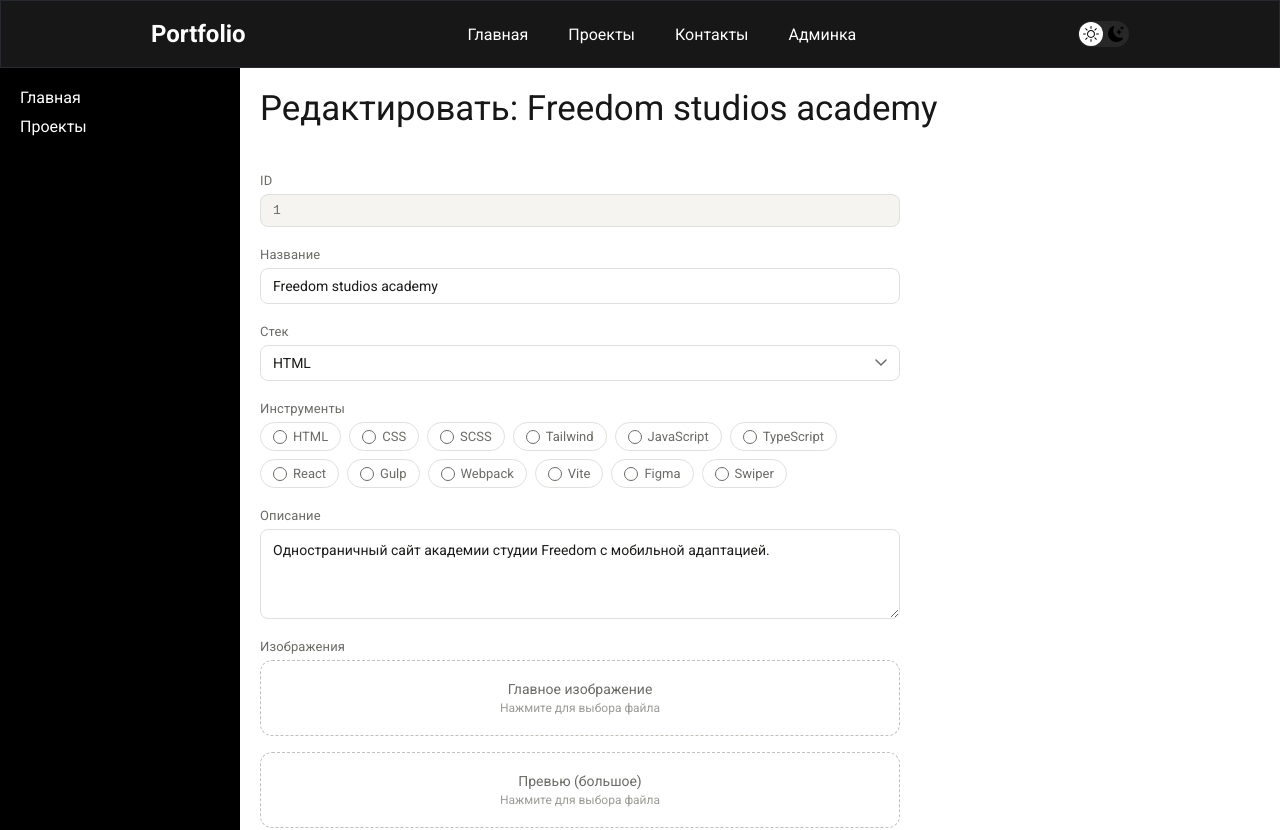
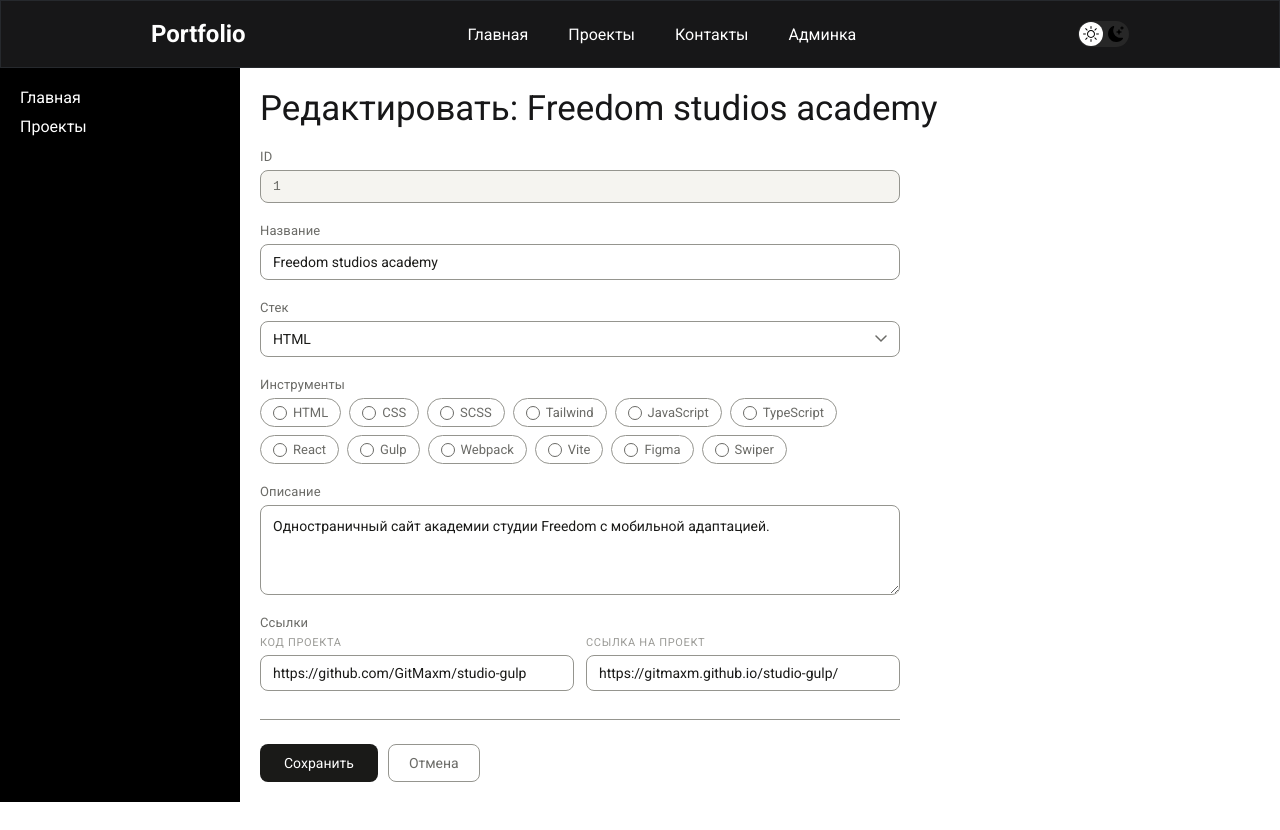
Before and after one commit to GitMaxm/portfolio-next, a Next.js app: page /admin/project/1 in a window 1280 px wide. Shown: the top 830 px of the page. After the commit the page ends 802 px from the top, so only its background shows below. Built offline with nearby package versions, Linux system fonts and the light colour scheme.

Commit message:
Убрана работа с изображениями

```diff
--- a/src/components/admin/EditProjectForm/index.jsx
+++ b/src/components/admin/EditProjectForm/index.jsx
@@ -1,10 +1,9 @@
 'use client'
 
 import styles from './index.module.scss'
-
-import { useState, useRef } from 'react'
-import { FormField } from "@components/admin/ui/adminForm/FormField";
-import { STACK_OPTIONS, TOOLS_LIST } from "@/constants/projectFormAdmin";
+import { useState } from 'react'
+import { FormField } from "@components/admin/ui/adminForm/FormField"
+import { STACK_OPTIONS, TOOLS_LIST } from "@/constants/projectFormAdmin"
 
 export default function EditProjectForm({ project, mode = 'edit' }) {
   const isCreate = mode === 'create'
@@ -12,54 +11,22 @@ export default function EditProjectForm({ project, mode = 'edit' }) {
   const [selectedTools, setSelectedTools] = useState(
     new Set(project?.tools ?? [])
   )
-  const [imageMain, setImageMain] = useState(null)
-  const [imagePreview, setImagePreview] = useState(null)
-
-  const mainInputRef = useRef(null)
-  const previewInputRef = useRef(null)
 
   const toggleTool = (tool) => {
     setSelectedTools((prev) => {
-      const next = new Set(prev)
-      next.has(tool) ? next.delete(tool) : next.add(tool)
-      return next
+      const updatedTools = new Set(prev)
+      updatedTools.has(tool) ? updatedTools.delete(tool) : updatedTools.add(tool)
+      return updatedTools
     })
   }
 
-  const handleImageChange = (e, setter) => {
-    const file = e.target.files[0]
-    if (!file) return
-    const src = URL.createObjectURL(file)
-    setter({ name: file.name, src })
-  }
-
-  const handleSubmit = (e) => {
+  const handleSubmit = async (e) => {
     e.preventDefault()
-    const data = new FormData(e.target)
-
-    const result = {
-      id: isCreate ? Date.now() : project?.id,
-      title: data.get('title'),
-      stack: data.get('stack'),
-      tools: Array.from(selectedTools),
-      description: data.get('description'),
-      image: {
-        main: imageMain?.name ?? project?.image?.main ?? '',
-        preview: imagePreview?.name ?? project?.image?.preview ?? '',
-      },
-      links: {
-        gitHub: data.get('github'),
-        preview: data.get('previewLink'),
-      },
-    }
-
-    console.log(result)
-    // TODO: вызвать API или серверный action
+    console.log(handleSubmit)
   }
 
   return (
     <form className={styles.form} onSubmit={handleSubmit}>
-
       {/* ID — только при редактировании */}
       {!isCreate && (
         <FormField label="ID">
@@ -85,8 +52,8 @@ export default function EditProjectForm({ project, mode = 'edit' }) {
           name="stack"
           defaultValue={project?.stack ?? 'HTML'}
         >
-          {STACK_OPTIONS.map((s) => (
-            <option key={s} value={s}>{s}</option>
+          {STACK_OPTIONS.map((stack) => (
+            <option key={stack} value={stack}>{stack}</option>
           ))}
         </select>
       </FormField>
@@ -120,91 +87,24 @@ export default function EditProjectForm({ project, mode = 'edit' }) {
         />
       </FormField>
 
-      {/* Изображения */}
-      <FormField label="Изображения">
-        {/* Главное */}
-        <div
-          className={styles.uploadArea}
-          onClick={() => mainInputRef.current?.click()}
-        >
-          <input
-            ref={mainInputRef}
-            type="file"
-            accept="image/*"
-            onChange={(e) => handleImageChange(e, setImageMain)}
-          />
-          <div className={styles.uploadTitle}>Главное изображение</div>
-          <div className={styles.uploadHint}>Нажмите для выбора файла</div>
-        </div>
-        {imageMain && (
-          <div className={styles.previews}>
-            <div className={styles.previewItem}>
-              <img className={styles.previewImg} src={imageMain.src} alt="main"/>
-              <div className={styles.previewLabel}>{imageMain.name}</div>
-              <button
-                type="button"
-                className={styles.removeBtn}
-                onClick={() => {
-                  setImageMain(null);
-                  mainInputRef.current.value = ''
-                }}
-              >×
-              </button>
-            </div>
-          </div>
-        )}
-
-        {/* Превью */}
-        <div
-          className={styles.uploadArea}
-          onClick={() => previewInputRef.current?.click()}
-        >
-          <input
-            ref={previewInputRef}
-            type="file"
-            accept="image/*"
-            onChange={(e) => handleImageChange(e, setImagePreview)}
-          />
-          <div className={styles.uploadTitle}>Превью (большое)</div>
-          <div className={styles.uploadHint}>Нажмите для выбора файла</div>
-        </div>
-        {imagePreview && (
-          <div className={styles.previews}>
-            <div className={styles.previewItem}>
-              <img className={styles.previewImg} src={imagePreview.src} alt="preview"/>
-              <div className={styles.previewLabel}>{imagePreview.name}</div>
-              <button
-                type="button"
-                className={styles.removeBtn}
-                onClick={() => {
-                  setImagePreview(null);
-                  previewInputRef.current.value = ''
-                }}
-              >×
-              </button>
-            </div>
-          </div>
-        )}
-      </FormField>
-
       {/* Ссылки */}
       <FormField label="Ссылки">
         <div className={styles.linksRow}>
           <div>
-            <div className={styles.sectionLabel}>GitHub</div>
+            <div className={styles.sectionLabel}>Код проекта</div>
             <input
               name="github"
               type="text"
-              placeholder="https://github.com/..."
+              placeholder="Код проекта"
               defaultValue={project?.links?.gitHub ?? ''}
             />
           </div>
           <div>
-            <div className={styles.sectionLabel}>Превью сайта</div>
+            <div className={styles.sectionLabel}>Ссылка на проект</div>
             <input
               name="previewLink"
               type="text"
-              placeholder="https://..."
+              placeholder="Ссылка на проект"
               defaultValue={project?.links?.preview ?? ''}
             />
           </div>
--- a/src/components/admin/EditProjectForm/index.module.scss
+++ b/src/components/admin/EditProjectForm/index.module.scss
@@ -7,7 +7,6 @@
   flex-direction: column;
   gap: 1.25rem;
   max-width: 640px;
-  padding: 1.5rem 0;
 
   // ─── Инпуты ───────────────────────────────────────────────────
   input,
--- a/src/data/projectsTestTable.json
+++ b/src/data/projectsTestTable.json
@@ -28,95 +28,5 @@
       "gitHub": "https://github.com/GitMaxm/studio-gulp",
       "preview": "https://gitmaxm.github.io/studio-gulp/"
     }
-  },
-  {
-    "id": 2,
-    "title": "Реплики картин",
-    "stack": "HTML",
-    "tools": "",
-    "description": "Одностраничный сайт, посвящённый репликам картин от Ink. House.",
-    "image": {
-      "main": "paints.webp",
-      "preview": "paints-big.webp"
-    },
-    "links": {
-      "gitHub": "https://github.com/GitMaxm/Paints",
-      "preview": "https://gitmaxm.github.io/Paints/"
-    }
-  },
-  {
-    "id": 3,
-    "title": "MLT мебель",
-    "stack": "HTML",
-    "tools": "",
-    "description": "Одностраничный сайт, посвящённый изготовлению мебели на заказ.",
-    "image": {
-      "main": "mebel.webp",
-      "preview": "mebel-big.webp"
-    },
-    "links": {
-      "gitHub": "https://github.com/GitMaxm/mlt-mebel-scss",
-      "preview": "https://gitmaxm.github.io/mlt-mebel-scss"
-    }
-  },
-  {
-    "id": 4,
-    "title": "Клуб четырех коней",
-    "stack": "",
-    "tools": "",
-    "description": "Одностраничный сайт турнира по шахматам с мобильной адаптацией.",
-    "image": {
-      "main": "four-horse-club.webp",
-      "preview": "four-horse-club-big.webp"
-    },
-    "links": {
-      "gitHub": "https://github.com/GitMaxm/four-horse-club-scss",
-      "preview": "https://gitmaxm.github.io/four-horse-club-scss/"
-    }
-  },
-  {
-    "id": 5,
-    "title": "СРА сеть SHAKES PRO",
-    "stack": "",
-    "tools": "",
-    "description": "Одностраничный сайт с мобильной адаптацией, посвящённый СРА сети SHAKES PRO.",
-    "image": {
-      "main": "shakes-pro.webp",
-      "preview": "shakes-pro-big.webp"
-    },
-    "links": {
-      "gitHub": "https://github.com/GitMaxm/shakes-pro-scss",
-      "preview": "https://gitmaxm.github.io/shakes-pro-scss/"
-    }
-  },
-  {
-    "id": 6,
-    "title": "ООО \"Авангард\"",
-    "stack": "",
-    "tools": "",
-    "description": "Сайт-визитка для компании ООО \"Авангард\".",
-    "image": {
-      "main": "litplastmas.webp",
-      "preview": "litplastmas-big.webp"
-    },
-    "links": {
-      "gitHub": "https://github.com/GitMaxm/litplastmas-scss.git",
-      "preview": "https://gitmaxm.github.io/avangard-scss/"
-    }
-  },
-  {
-    "id": 7,
-    "title": "Цифровое агенство \"BINO\"",
-    "stack": "",
-    "tools": "",
-    "description": "Сайт-визитка для цифрового агентства \"BINO\".",
-    "image": {
-      "main": "bino.webp",
-      "preview": "bino-big.webp"
-    },
-    "links": {
-      "gitHub": "https://github.com/GitMaxm/bino-scss",
-      "preview": "https://gitmaxm.github.io/bino-scss/"
-    }
   }
 ]
--- a/src/styles/utils/_variablesAdmin.scss
+++ b/src/styles/utils/_variablesAdmin.scss
@@ -3,7 +3,7 @@ $radius-md: 8px;
 $radius-lg: 12px;
 $radius-pill: 99px;
 
-$border: 0.5px solid #e0e0dc;
+$border: 0.5px solid #95958f;
 $border-hover: 0.5px solid #b0b0aa;
 $border-dashed: 1px dashed #c0c0bb;
 
```
